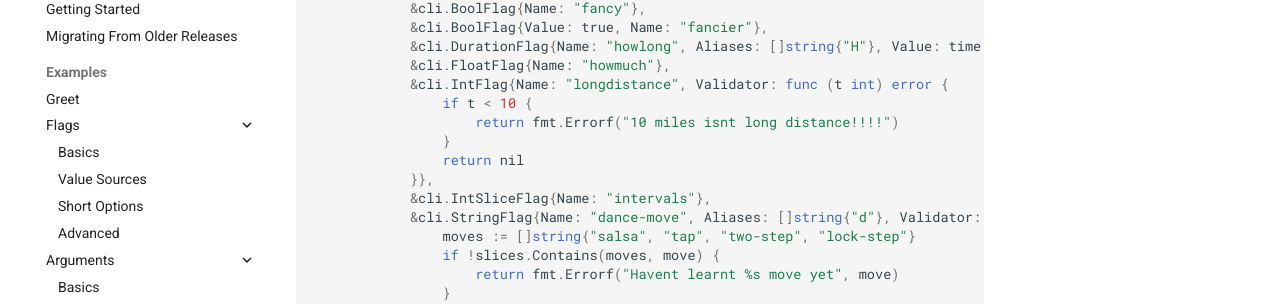
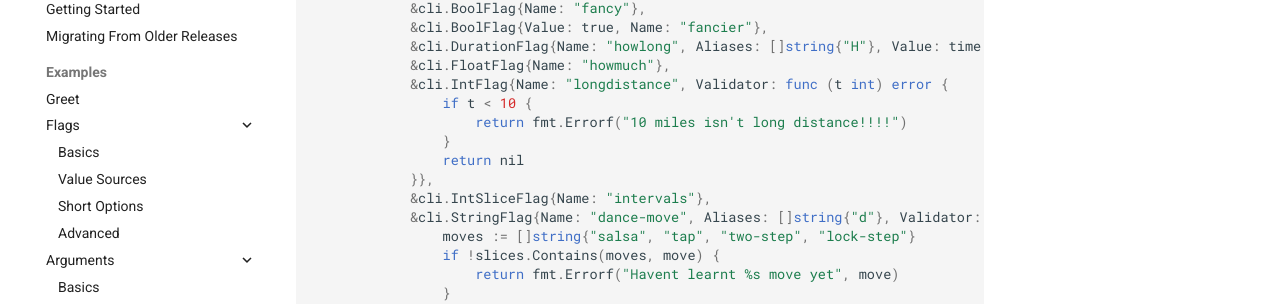
Before and after one commit to urfave/cli, an MkDocs documentation site: the page built from docs/v3/examples/full-api-example.md, in a window 1280 px wide and 900 px high, scrolled down 2598 px. Shown: the part 147-451 px from the top of the window. Built offline with MkDocs 1.6.1 and Material for MkDocs 9.7.7, drawn with Linux system fonts in a browser that asks for light colours; comment, search, counter and statistics services are not loaded.

Commit message:
Fix typos in documentation for customizations and full API example

```diff
--- a/docs/v3/examples/full-api-example.md
+++ b/docs/v3/examples/full-api-example.md
@@ -144,7 +144,7 @@
 			&cli.FloatFlag{Name: "howmuch"},
 			&cli.IntFlag{Name: "longdistance", Validator: func (t int) error {
 				if t < 10 {
-					return fmt.Errorf("10 miles isnt long distance!!!!")
+					return fmt.Errorf("10 miles isn't long distance!!!!")
 				}
 				return nil
 			}},
```
Also changed, not shown: docs/v3/examples/completions/customizations.md (+1 -1 lines).
